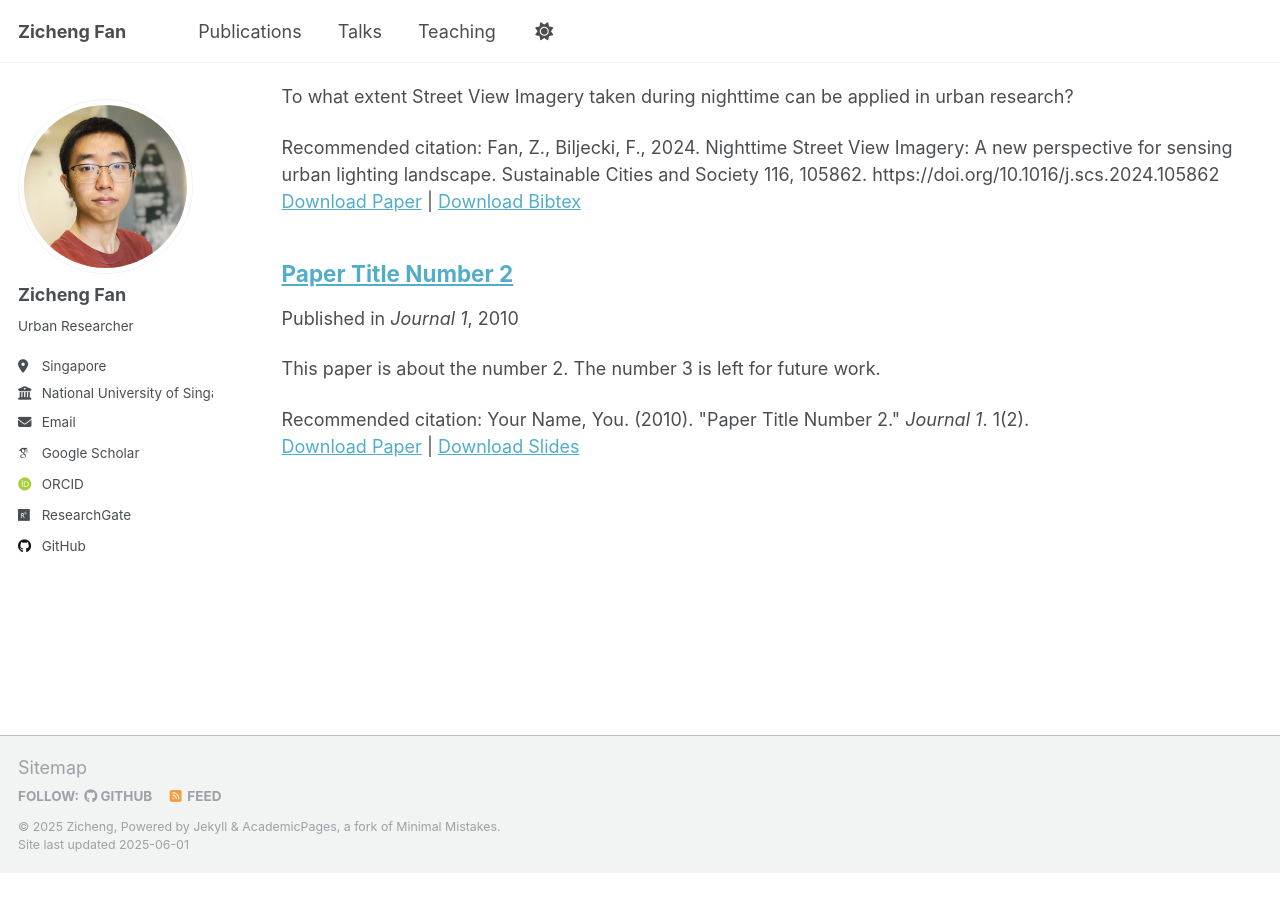
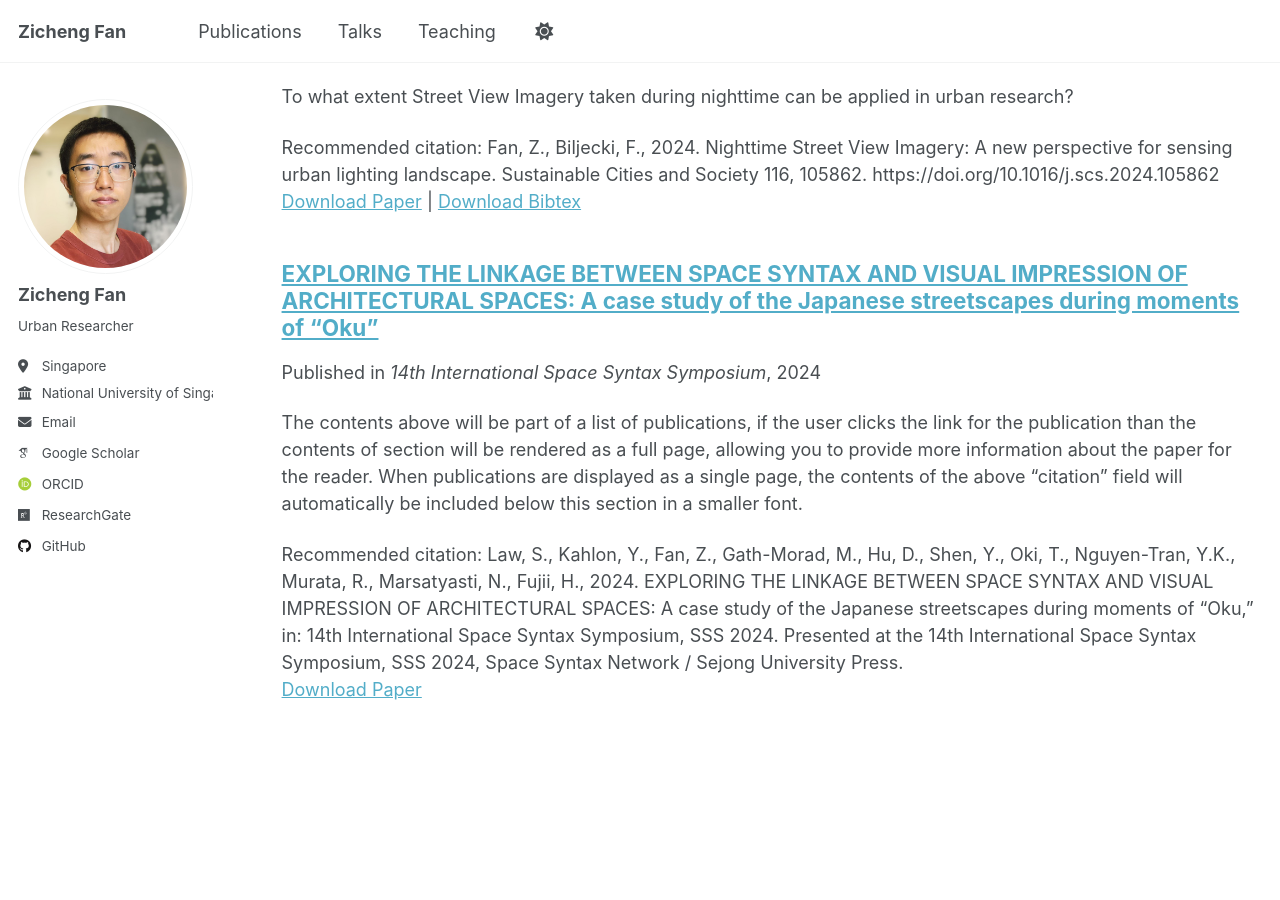
Before and after one commit to zichengfan/zichengfan.github.io, a Jekyll site: the page built from _pages/publications.html, in a window 1280 px wide and 900 px high, scrolled down 615 px. Built offline with Jekyll 4.4.1, drawn with Linux system fonts in a browser that asks for light colours; some web fonts are replaced; before the commit the page ends 1488 px from its top, so only the background shows below that.

Commit message:
update_website

```diff
--- a/_publications/2010-10-01-paper-title-number-2.md
+++ /dev/null
@@ -1,14 +0,0 @@
----
-title: "Paper Title Number 2"
-collection: publications
-category: manuscripts
-permalink: /publication/2010-10-01-paper-title-number-2
-excerpt: 'This paper is about the number 2. The number 3 is left for future work.'
-date: 2010-10-01
-venue: 'Journal 1'
-slidesurl: 'http://academicpages.github.io/files/slides2.pdf'
-paperurl: 'http://academicpages.github.io/files/paper2.pdf'
-citation: 'Your Name, You. (2010). &quot;Paper Title Number 2.&quot; <i>Journal 1</i>. 1(2).'
----
-
-The contents above will be part of a list of publications, if the user clicks the link for the publication than the contents of section will be rendered as a full page, allowing you to provide more information about the paper for the reader. When publications are displayed as a single page, the contents of the above "citation" field will automatically be included below this section in a smaller font.
--- /dev/null
+++ b/_publications/2024-06-24-oku.md
@@ -0,0 +1,13 @@
+---
+title: "EXPLORING THE LINKAGE BETWEEN SPACE SYNTAX AND VISUAL IMPRESSION OF ARCHITECTURAL SPACES: A case study of the Japanese streetscapes during moments of “Oku”"
+collection: conferences
+category: manuscripts
+permalink: /publication/2024-06-24-oku
+date: 2024-06-24
+venue: '14th International Space Syntax Symposium'
+paperurl: 'http://zichengfan.github.io/files/conference1.pdf'
+citation: 'Law, S., Kahlon, Y., Fan, Z., Gath-Morad, M., Hu, D., Shen, Y., Oki, T., Nguyen-Tran, Y.K., Murata, R., Marsatyasti, N., Fujii, H., 2024. EXPLORING THE LINKAGE BETWEEN SPACE SYNTAX AND VISUAL IMPRESSION OF ARCHITECTURAL SPACES: A case study of the Japanese streetscapes during moments of “Oku,” in: 14th International Space Syntax Symposium, SSS 2024. Presented at the 14th International Space Syntax Symposium, SSS 2024, Space Syntax Network / Sejong University Press.
+'
+---
+
+The contents above will be part of a list of publications, if the user clicks the link for the publication than the contents of section will be rendered as a full page, allowing you to provide more information about the paper for the reader. When publications are displayed as a single page, the contents of the above "citation" field will automatically be included below this section in a smaller font.
```
Also changed, not shown: _publications/2024-12-nighttime-svi.md (+1 -1 lines), _publications/2025-01-svi-coverage.md (+1 -1 lines), 2 other files.
